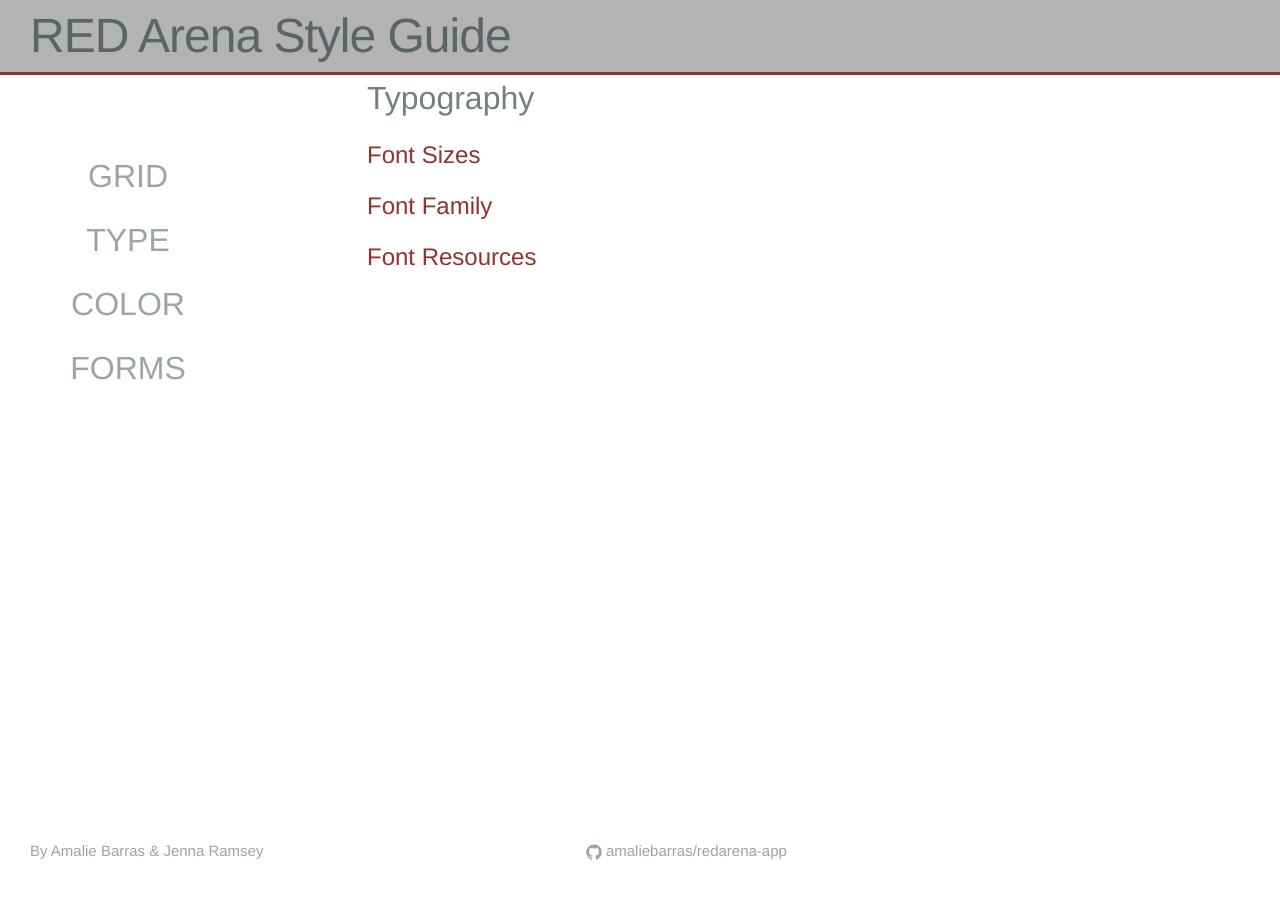
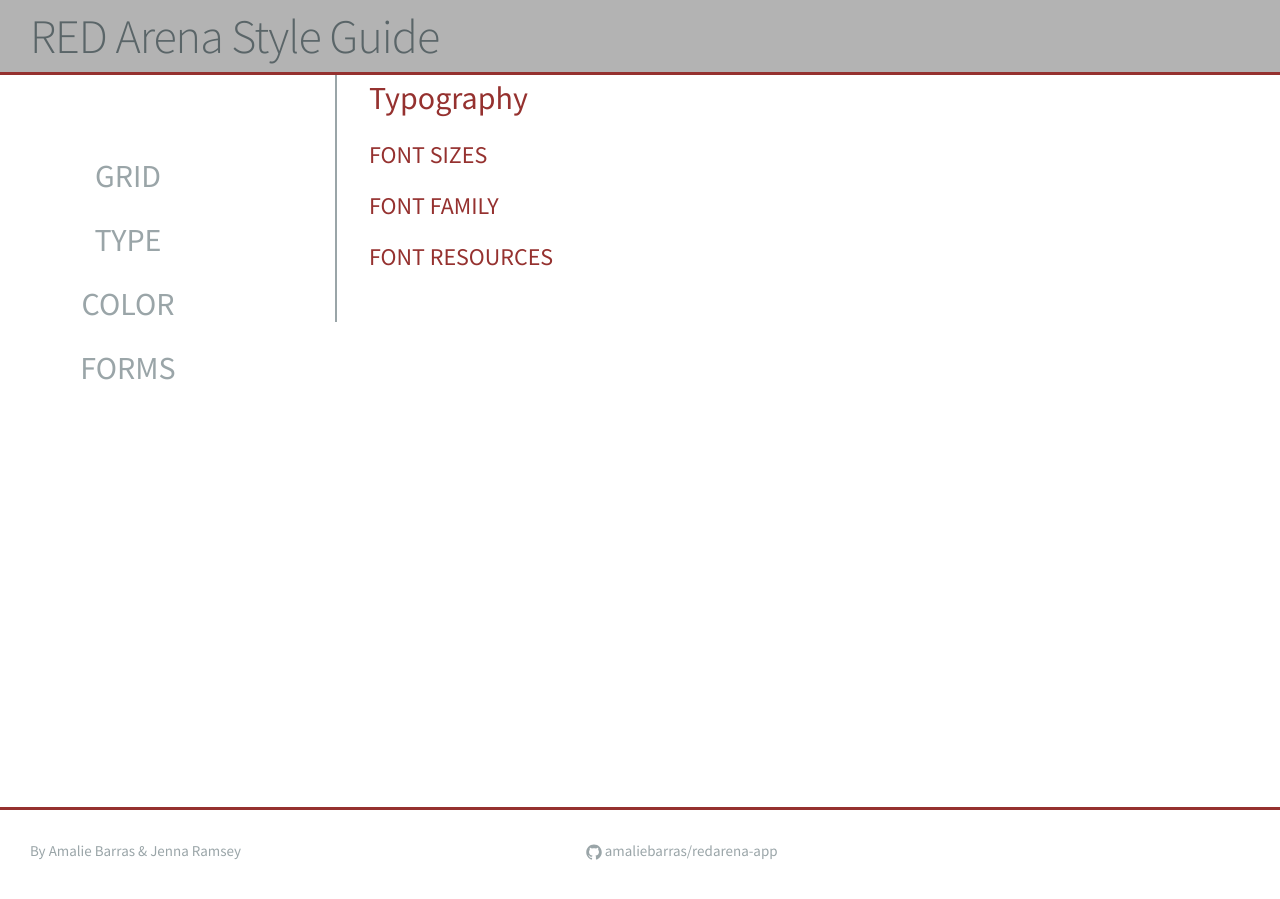
Before and after one commit to amaliebarras/redarena-app, a Jekyll site: the page built from 02_typography.html, in a window 1280 px wide. Built offline with Jekyll 4.4.1, drawn with Linux system fonts in a browser that asks for light colours.

```diff
--- a/_includes/head.html
+++ b/_includes/head.html
@@ -5,6 +5,7 @@
 
   <title>{% if page.title %}{{ page.title | escape }}{% else %}{{ site.title | escape }}{% endif %}</title>
   <meta name="description" content="{% if page.excerpt %}{{ page.excerpt | strip_html | strip_newlines | truncate: 160 }}{% else %}{{ site.description }}{% endif %}">
+  <link href='https://fonts.googleapis.com/css?family=Montserrat:400,700|Source+Sans+Pro:400,300,600,600italic,400italic,700' rel='stylesheet' type='text/css'>
 
   <link rel="stylesheet" href="{{ "/css/main.css" | prepend: site.baseurl }}">
   <link rel="canonical" href="{{ page.url | replace:'index.html','' | prepend: site.baseurl | prepend: site.url }}">
--- a/_sass/_base.scss
+++ b/_sass/_base.scss
@@ -83,6 +83,16 @@
 h1, h2, h3, h4, h5, h6 {
     font-weight: $base-font-weight;
 }
+
+h2 {
+  text-transform: uppercase;
+}
+
+h3 {
+  font-weight: bold;
+}
+
+
 
 
 
@@ -219,6 +229,7 @@
 }
 
 .styleguide-content {
+    border-left: 2px solid $grey-color;
     margin-top: 12px;
     float: right;
     color: $brand-color;
@@ -232,7 +243,7 @@
 
 .gridwrapper {
     padding: 3em;
-    background-color: #B3B3B3;
+    background-color: $background-color;
     $tot-width: 100%;
     $num-col: 12;
     $gut-width: 2%;
@@ -250,7 +261,7 @@
 
     .col {
       height: 2em;
-      background-color: #95312f;
+      background-color: $grey-color-dark;
       margin-bottom: 5px;
     }
 
@@ -306,16 +317,23 @@
     }
 }
 
-/* #type */
-    .montserrat-sample {
-        font-family: 'Montserrat';
-       h3 { max-width: 8em; }
-    }
+  .montserrat-sample h3 {
+      font-family: 'Montserrat';
+      max-width: 60%;
+      font-size: 1.5em;
+      color: $grey-color-dark;
+      background-color: $background-color;
+      padding: 1em;
+  }
 
-    .source-sans-sample {
-        font-family: 'Source Sans Pro';
-        max-width: 8em;
-    }
+  .source-sans-sample h3 {
+      font-family: 'Source Sans Pro';
+      max-width: 60%;
+      font-size: 1.5em;
+      color: $grey-color-dark;
+      background-color: $background-color;
+      padding: 1em;
+  }
 
 #forms {
     margin-bottom: 6em;
--- a/_sass/_layout.scss
+++ b/_sass/_layout.scss
@@ -107,7 +107,7 @@
    height:30px;
    width:100%;
    background:#fff;
-    border-top: 1px solid $grey-color-light;
+    border-top: 3px solid $brand-color;
     padding: $spacing-unit 0;
 }
 
--- a/css/main.scss
+++ b/css/main.scss
@@ -51,18 +51,3 @@
         "layout",
         "syntax-highlighting"
 ;
-
-h1 {
-
-    color: darken($grey-color, 15%);
-}
-
-.montserrat-sample {
-	font-family: 'Montserrat';
-	max-width: 8em;
-}
-
-.source-sans-sample {
-	font-family: 'Source Sans Pro';
-	max-width: 8em;
-}
```
Also changed, not shown: index.html (+8 -5 lines), 6 other files.
